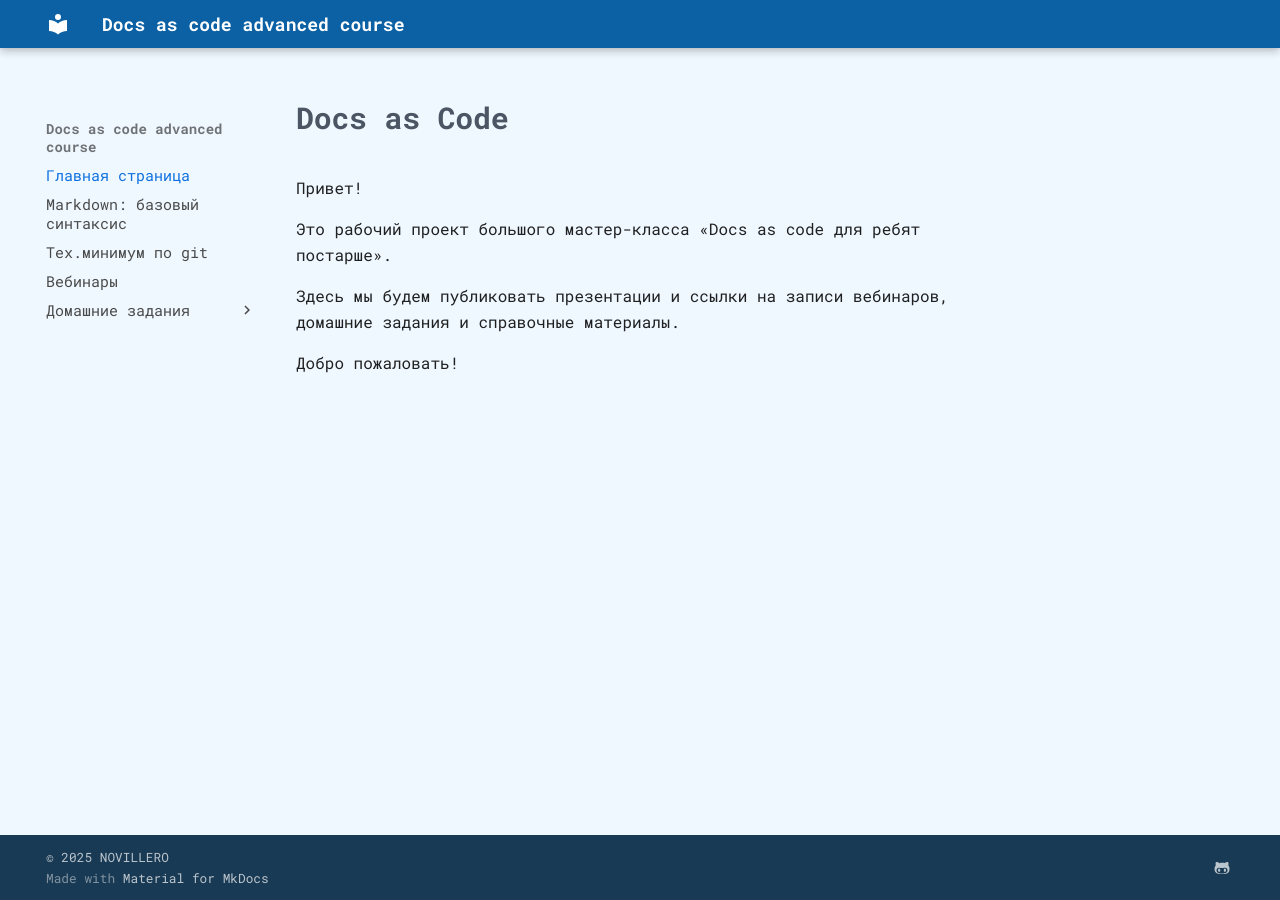
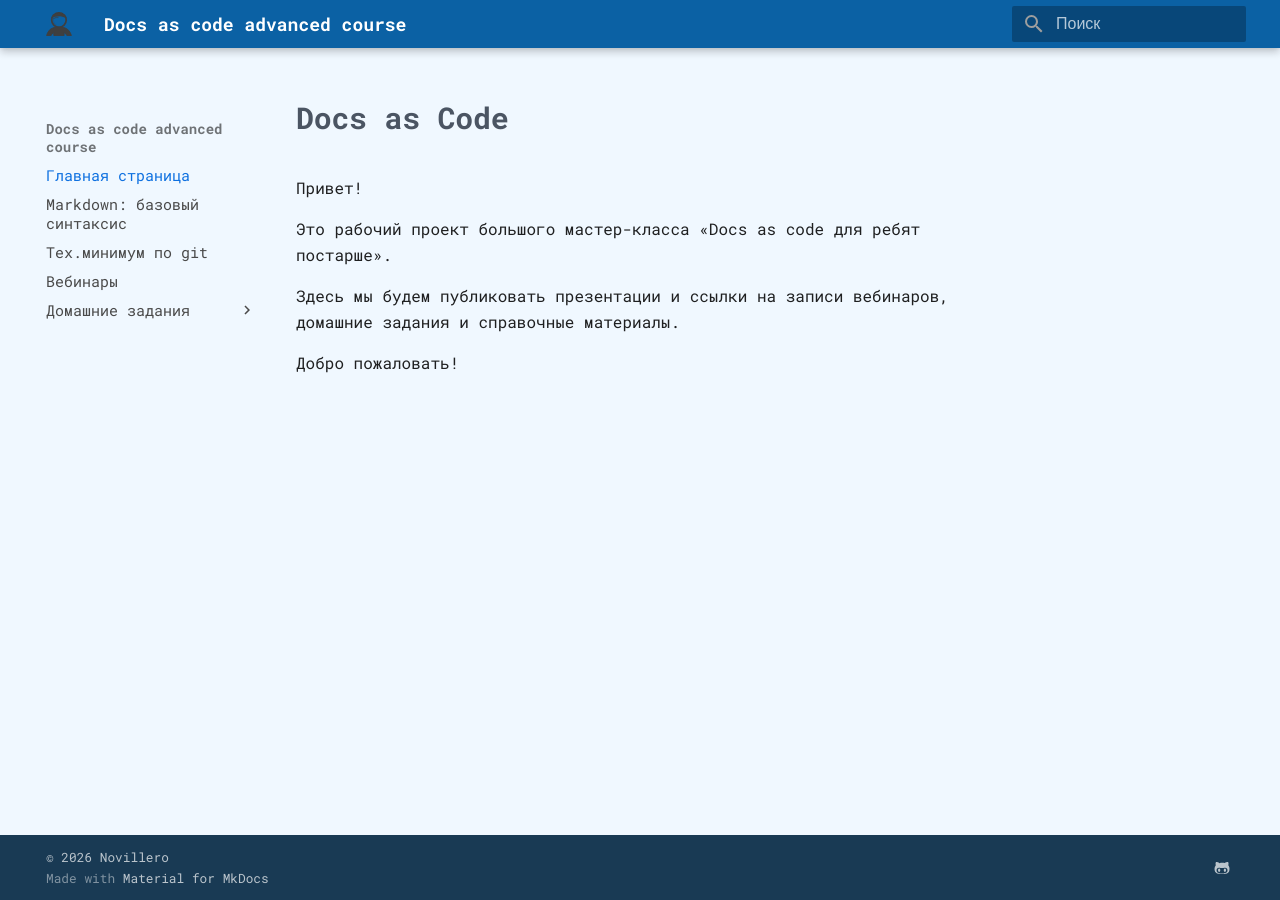
Before and after one commit to novillero/dac-advanced, an MkDocs documentation site: the page built from docs/index.md, in a window 1280 px wide. Built offline with MkDocs 1.6.1 and Material for MkDocs 9.7.7, drawn with Linux system fonts in a browser that asks for light colours; some web fonts are replaced.

```diff
--- a/mkdocs.yml
+++ b/mkdocs.yml
@@ -2,7 +2,7 @@ site_name: Docs as code advanced course # Название сайта
 site_description: Docs by parawriter # Описание сайта, добавляется в meta-теги
 theme: # Тема сайта, информация о ее параметрах
   name: material # Название темы
-  #logo: images/logo.svg
+  logo: images/logo.svg
   favicon: images/logo.svg
   font:
     text: Arial # Шрифт текста
@@ -17,8 +17,8 @@ theme: # Тема сайта, информация о ее параметрах
     #- toc.integrate # Фиксирует оглавление страницы в левом меню
     - navigation.instant # Функция быстрой загрузки страниц
     - navigation.top # Добавляет кнопку «к началу» для быстрой обратной прокрутки страницы
-    #- search.suggest # Подсказки при вводе поискового запроса
-    #- search.highlight # Подсветка результатов поиска в тексте страницы
+    - search.suggest # Подсказки при вводе поискового запроса
+    - search.highlight # Подсветка результатов поиска в тексте страницы
     - content.code.copy # Кнопка копирования в блоке кода
    # - task-lists # чекбоксы
 
@@ -44,17 +44,7 @@ theme: # Тема сайта, информация о ее параметрах
 #      accent: blue
 
 plugins:
-# - blog
-#  - encryptcontent:
-#      password_file: 'docs/creds.yml'
-#      title_prefix: ''
-#      summary: ''
-#      placeholder: 'Пароль'
-#      decryption_failure_message: 'Неверный пароль. Попробуйте ещё раз'
-#      encryption_info_message: "Введите пароль для получения доступа:"
-#      password_button: True
-#      password_button_text: 'Войти'
-#      password: "test"
+  - search
   - glightbox
 
 nav: # Структура сайта
@@ -70,7 +60,7 @@ nav: # Структура сайта
 extra:
   social: # Ссылки на соц.сети
     - icon: fontawesome/brands/github-alt # Иконка гитхаба
-      link: https://github.com/{your_account} # Ссылка на гитхаб
+      link: https://github.com/novillero/dac-advanced # Ссылка на гитхаб
   navbar:
     - html: '<a href="https://example.com"><img src="images/banner.jpg" alt="Banner" style="width:50%;" /></a>'
 
@@ -109,4 +99,4 @@ markdown_extensions: # Расширения markdown
       clickable_checkbox: true
 
 copyright: |
-  &copy; 2025 NOVILLERO
+  &copy; 2026 Novillero
```
